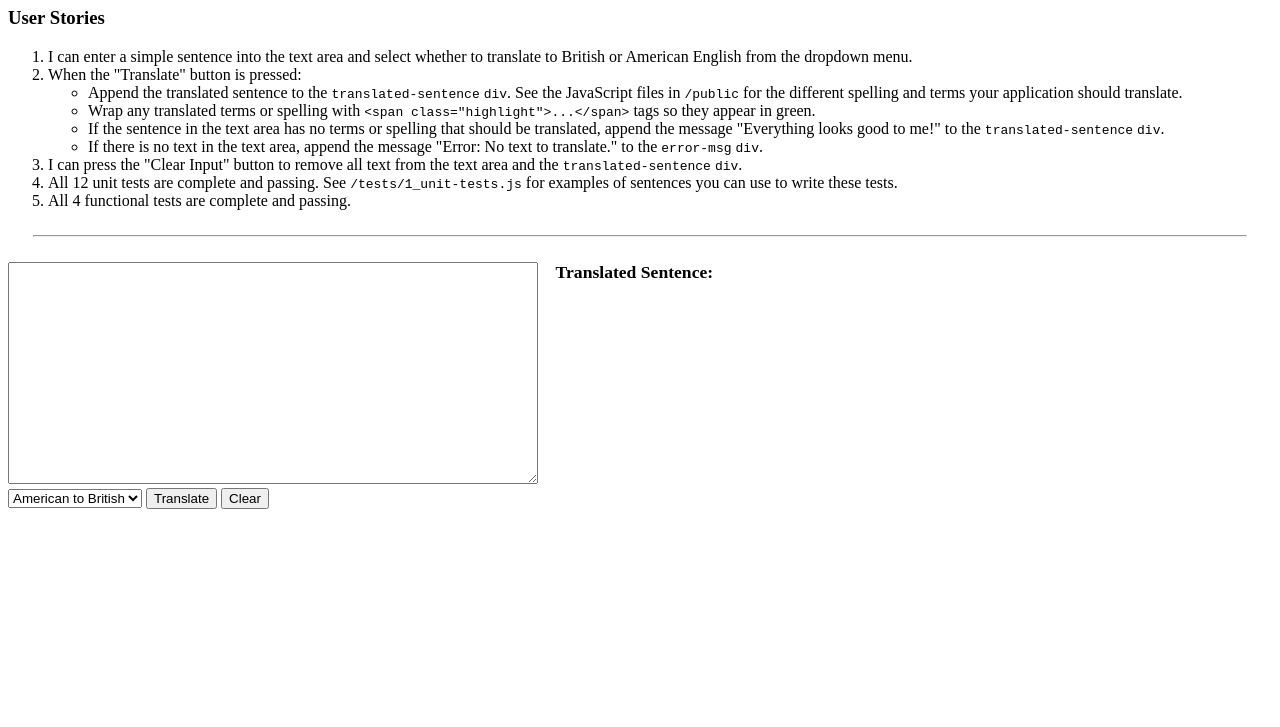
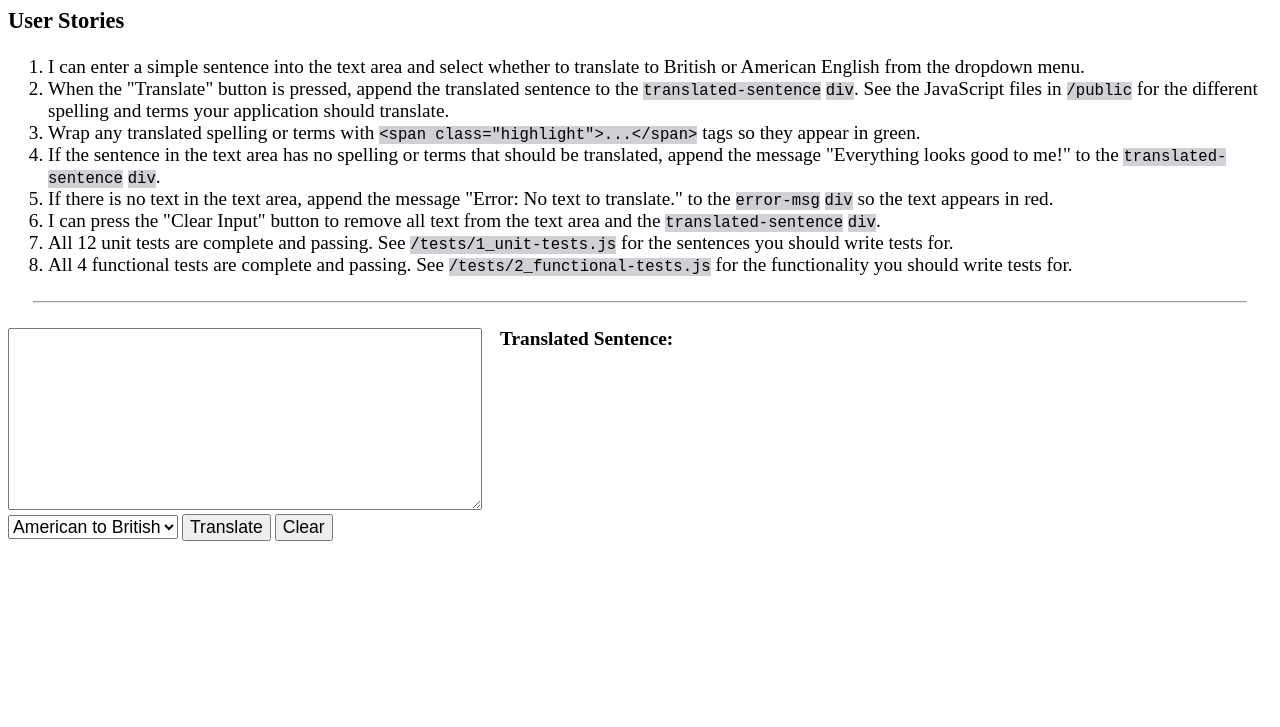
Before and after one commit to scissorsneedfoodtoo/american-british-english-translator, a website with bundled scripts: page views/index.html in a window 1280 px wide. Shown: the part 73-800 px from the top of the page. Built offline with nearby package versions, Linux system fonts and the light colour scheme.

Commit message:
fix: break up user stories and various fixes

```diff
--- a/public/style.css
+++ b/public/style.css
@@ -1,6 +1,5 @@
-#user-stories {
-  margin-left: 5%;
-  margin-top: 5%;
+code {
+  background: #d0d0d5;
 }
 
 .container {
@@ -16,10 +15,16 @@ textarea {
   width: 100%;
 }
 
-#user-stories,
+#user-stories {
+  font-size: 1.2em;
+}
+
 #output-container,
-#text-input {
-  font-size: 1.1rem;
+#solution-container,
+#text-input,
+#locale-select,
+input[type="button"] {
+  font-size: 1.1em;
 }
 
 #output-container {
--- a/views/index.html
+++ b/views/index.html
@@ -1,10 +1,10 @@
 <!DOCTYPE html>
 <html>
   <head>
-    <title>British/American English Translator</title>
+    <title>American/British English Translator</title>
     <meta
       name="description"
-      content="An example for the fCC QA British/American English Translator project"
+      content="An example for the fCC QA American/British English Translator project"
     />
     <meta charset="utf-8" />
     <meta http-equiv="X-UA-Compatible" content="IE=edge" />
@@ -14,40 +14,35 @@
   <body>
     <header>
       <h1>
-        ISQA_5 - British/American English Translator
+        Quality Assurance 5: American / British English Translator
       </h1>
     </header>
-    <div id="userstories">
+    <div id="user-stories">
       <h3>User Stories</h3>
       <ol>
         <li>
           I can enter a simple sentence into the text area and select whether to translate to British or American English from the dropdown menu.
         </li>
         <li>
-          When the "Translate" button is pressed:
-          <ul>
-            <li>
-              Append the translated sentence to the <code>translated-sentence</code> <code>div</code>. See the JavaScript files in <code>/public</code> for the different spelling and terms your application should translate.
+          When the "Translate" button is pressed, append the translated sentence to the <code>translated-sentence</code> <code>div</code>. See the JavaScript files in <code>/public</code> for the different spelling and terms your application should translate.
         </li>
         <li>
-              Wrap any translated terms or spelling with <code>&lt;span class=&quot;highlight&quot;&gt;...&lt;/span&gt;</code> tags so they appear in green.
+          Wrap any translated spelling or terms with <code>&lt;span class=&quot;highlight&quot;&gt;...&lt;/span&gt;</code> tags so they appear in green.
         </li>
         <li>
-              If the sentence in the text area has no terms or spelling that should be translated, append the message "Everything looks good to me!" to the <code>translated-sentence</code> <code>div</code>.
+          If the sentence in the text area has no spelling or terms that should be translated, append the message "Everything looks good to me!" to the <code>translated-sentence</code> <code>div</code>.
         </li>
         <li>
-              If there is no text in the text area, append the message "Error: No text to translate." to the <code>error-msg</code> <code>div</code>.
-            </li>
-          </ul>
+          If there is no text in the text area, append the message "Error: No text to translate." to the <code>error-msg</code> <code>div</code> so the text appears in red.
         </li>
         <li>
           I can press the "Clear Input" button to remove all text from the text area and the <code>translated-sentence</code> <code>div</code>.
         </li>
         <li>
-          All 12 unit tests are complete and passing. See <code>/tests/1_unit-tests.js</code> for examples of sentences you can use to write these tests.
+          All 12 unit tests are complete and passing. See <code>/tests/1_unit-tests.js</code> for the sentences you should write tests for.
         </li>
         <li>
-          All 4 functional tests are complete and passing.
+          All 4 functional tests are complete and passing. See <code>/tests/2_functional-tests.js</code> for the functionality you should write tests for.
         </li>
       </ol>
     </div>
```
Also changed, not shown: tests/1_unit-tests.js (+1 -1 lines), tests/2_functional-tests.js (+0 -1 lines), README.md. Lines whose indentation alone changed are shown as unchanged.
